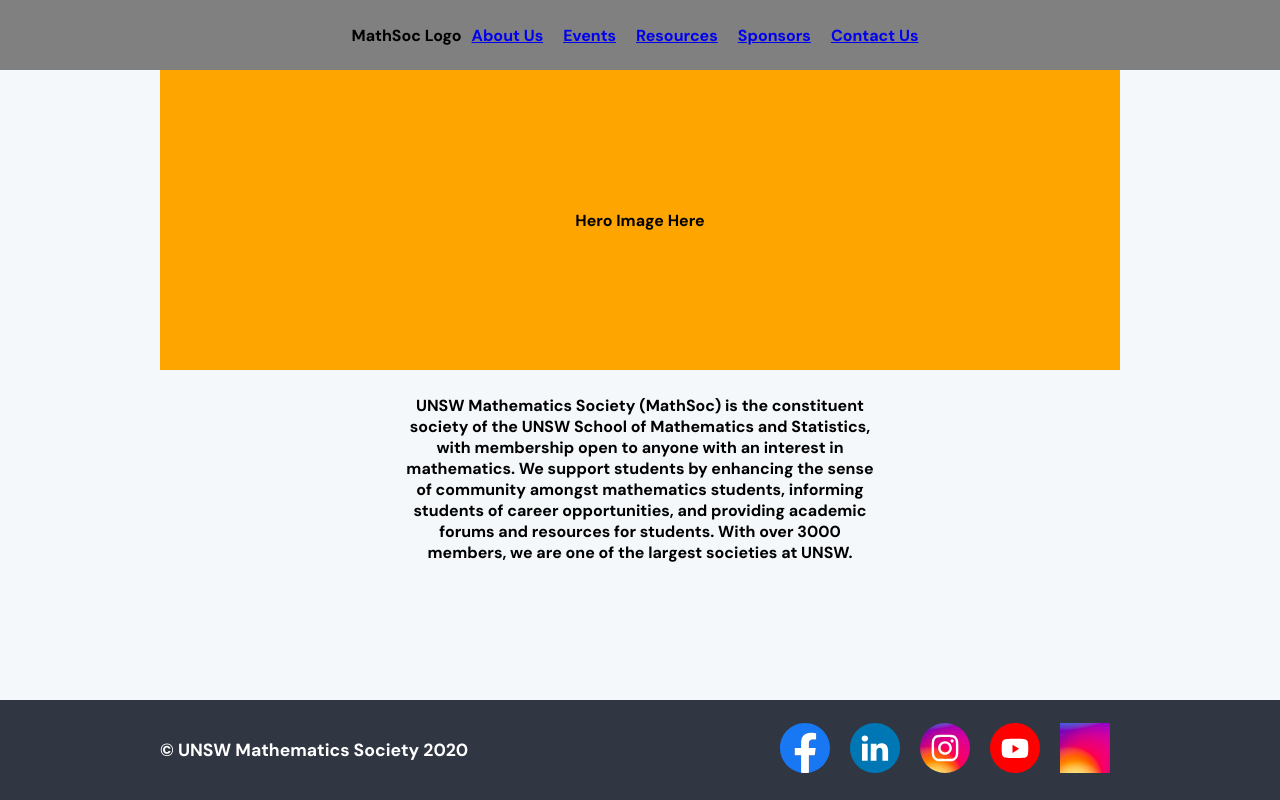
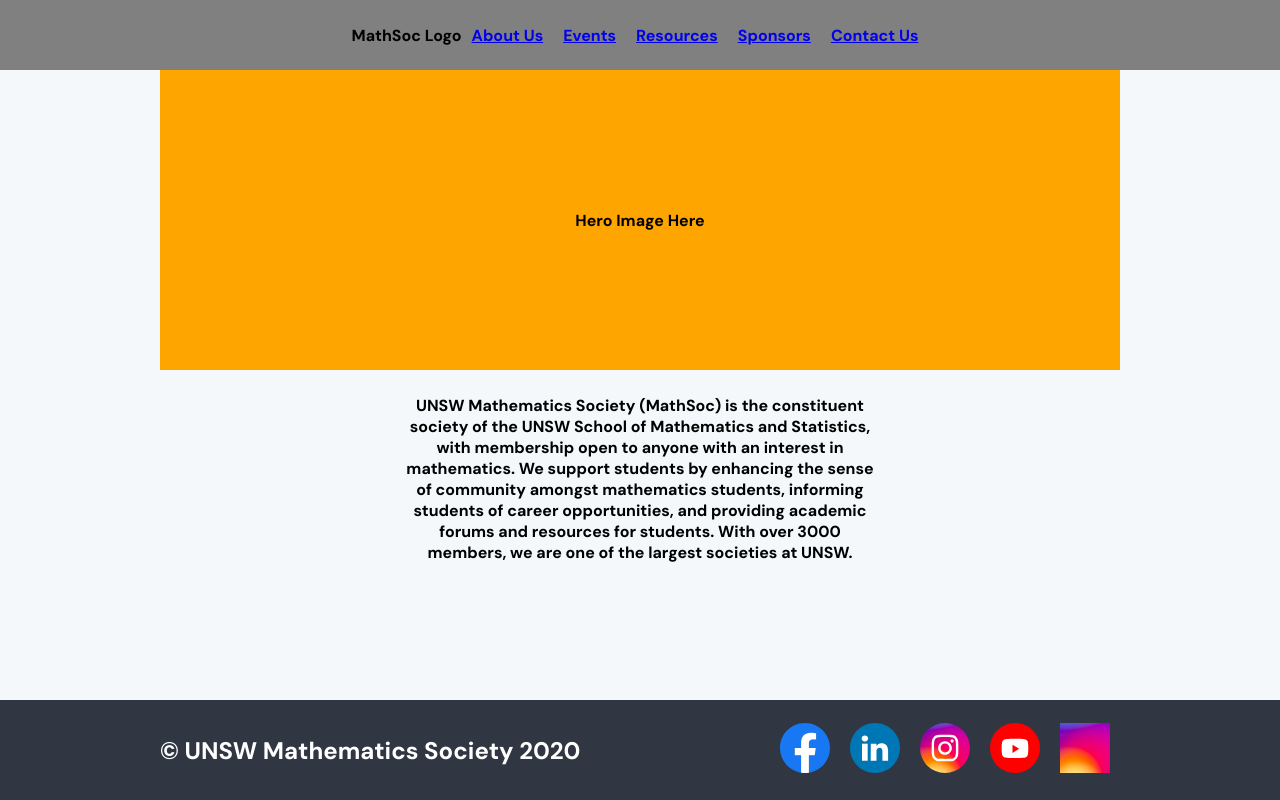
Before and after one commit to MathSocUNSW/mathsoc-website, a Next.js app in the folder frontend/: page / in a window 1280 px wide. Built offline with nearby package versions, Linux system fonts and the light colour scheme.

Commit message:
Adjust font style to match figma

```diff
--- a/frontend/src/components/Footer/Footer.module.scss
+++ b/frontend/src/components/Footer/Footer.module.scss
@@ -25,7 +25,8 @@
 }
 
 .leftText {
-  font-size: 1.1em;
+  font-size: 24px;
+  font-weight: 700;
 }
 
 .logoList {
```
